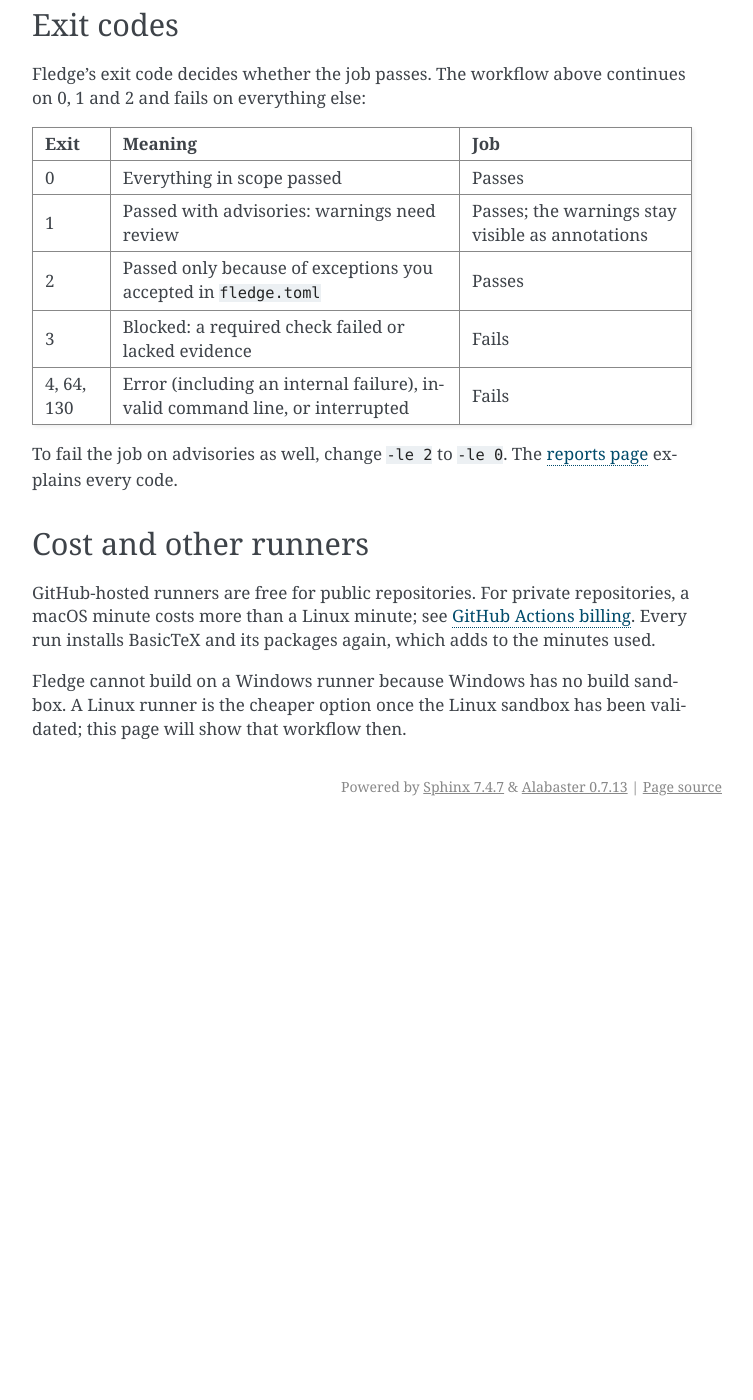
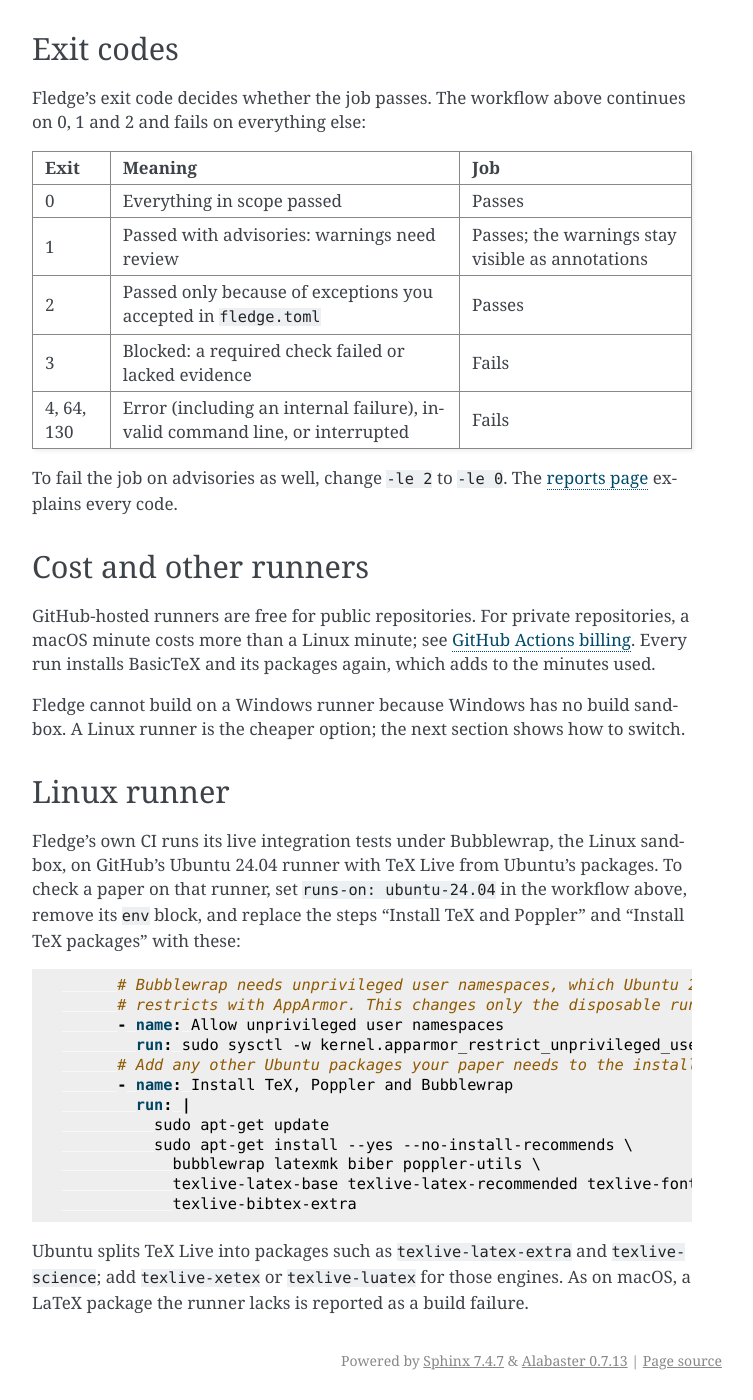
Before and after one commit to NicolasSchuler/fledge, a Sphinx documentation site: the page built from docs/continuous-integration.md, in a window 1280 px wide and 1400 px high, scrolled down 2456 px. Shown: the whole window, without its empty margins (388-1141 px from the left). Built offline with Sphinx 7.4.7, drawn with Linux system fonts in a browser that asks for light colours; before the commit the page ends 3282 px from its top, so only the background shows below that; some of the changed text lies outside the part shown.

Commit message:
Document the live Linux CI job and date the 0.3.0 release
The weekly live-linux job has run the integration tests under Bubblewrap on
GitHub's Ubuntu 24.04 runner and passed on 2026-10-12, 2026-10-19 and today on
the current test list (127 tests), so the documentation no longer describes
the Linux sandbox as unvalidated. The limitations, installation, development,
architecture and backlog pages now say what the job demonstrates and what stays
untested (other distributions, TeX layouts and WSL 2), and the CI guide gains
the steps for checking a paper on a Linux runner. The job is pinned to
ubuntu-24.04 so the release the documentation names stays true.

The 0.3.0 changelog entry gets its release date and comparison link.

Co-Authored-By: Claude Fable 5.1 <noreply@anthropic.com>

````diff
--- a/docs/continuous-integration.md
+++ b/docs/continuous-integration.md
@@ -6,9 +6,10 @@ reports as a downloadable artifact. A broken citation or a missing file then sho
 up when you push it, not on submission day.
 
 The workflow below uses a macOS runner because macOS is the platform on which
-Fledge's sandbox and builds are validated; see [limitations](limitations.md#platforms-and-tools).
-Linux runners will be documented once the Linux sandbox passes on a live Linux
-host.
+Fledge's sandbox and builds are tested most thoroughly; see
+[limitations](limitations.md#platforms-and-tools). The Linux sandbox is also
+tested in CI on Ubuntu, and the [Linux runner](#linux-runner) section below shows
+the steps that change.
 
 ## The workflow
 
@@ -135,5 +136,31 @@ repositories, a macOS minute costs more than a Linux minute; see
 Every run installs BasicTeX and its packages again, which adds to the minutes used.
 
 Fledge cannot build on a Windows runner because Windows has no build sandbox. A
-Linux runner is the cheaper option once the Linux sandbox has been validated; this
-page will show that workflow then.
+Linux runner is the cheaper option; the next section shows how to switch.
+
+## Linux runner
+
+Fledge's own CI runs its live integration tests under Bubblewrap, the Linux
+sandbox, on GitHub's Ubuntu 24.04 runner with TeX Live from Ubuntu's packages.
+To check a paper on that runner, set `runs-on: ubuntu-24.04` in the workflow
+above, remove its `env` block, and replace the steps "Install TeX and Poppler"
+and "Install TeX packages" with these:
+
+```yaml
+      # Bubblewrap needs unprivileged user namespaces, which Ubuntu 24.04
+      # restricts with AppArmor. This changes only the disposable runner.
+      - name: Allow unprivileged user namespaces
+        run: sudo sysctl -w kernel.apparmor_restrict_unprivileged_userns=0
+      # Add any other Ubuntu packages your paper needs to the install line.
+      - name: Install TeX, Poppler and Bubblewrap
+        run: |
+          sudo apt-get update
+          sudo apt-get install --yes --no-install-recommends \
+            bubblewrap latexmk biber poppler-utils \
+            texlive-latex-base texlive-latex-recommended texlive-fonts-recommended \
+            texlive-bibtex-extra
+```
+
+Ubuntu splits TeX Live into packages such as `texlive-latex-extra` and
+`texlive-science`; add `texlive-xetex` or `texlive-luatex` for those engines. As
+on macOS, a LaTeX package the runner lacks is reported as a build failure.
````
Also changed, not shown: CHANGELOG.md (+7 -2 lines), architecture.md (+1 -1 lines), docs/check-backlog.md (+8 -6 lines), docs/development.md (+3 -3 lines), docs/installation.md (+5 -5 lines), docs/limitations.md (+6 -5 lines), 1 other file.
